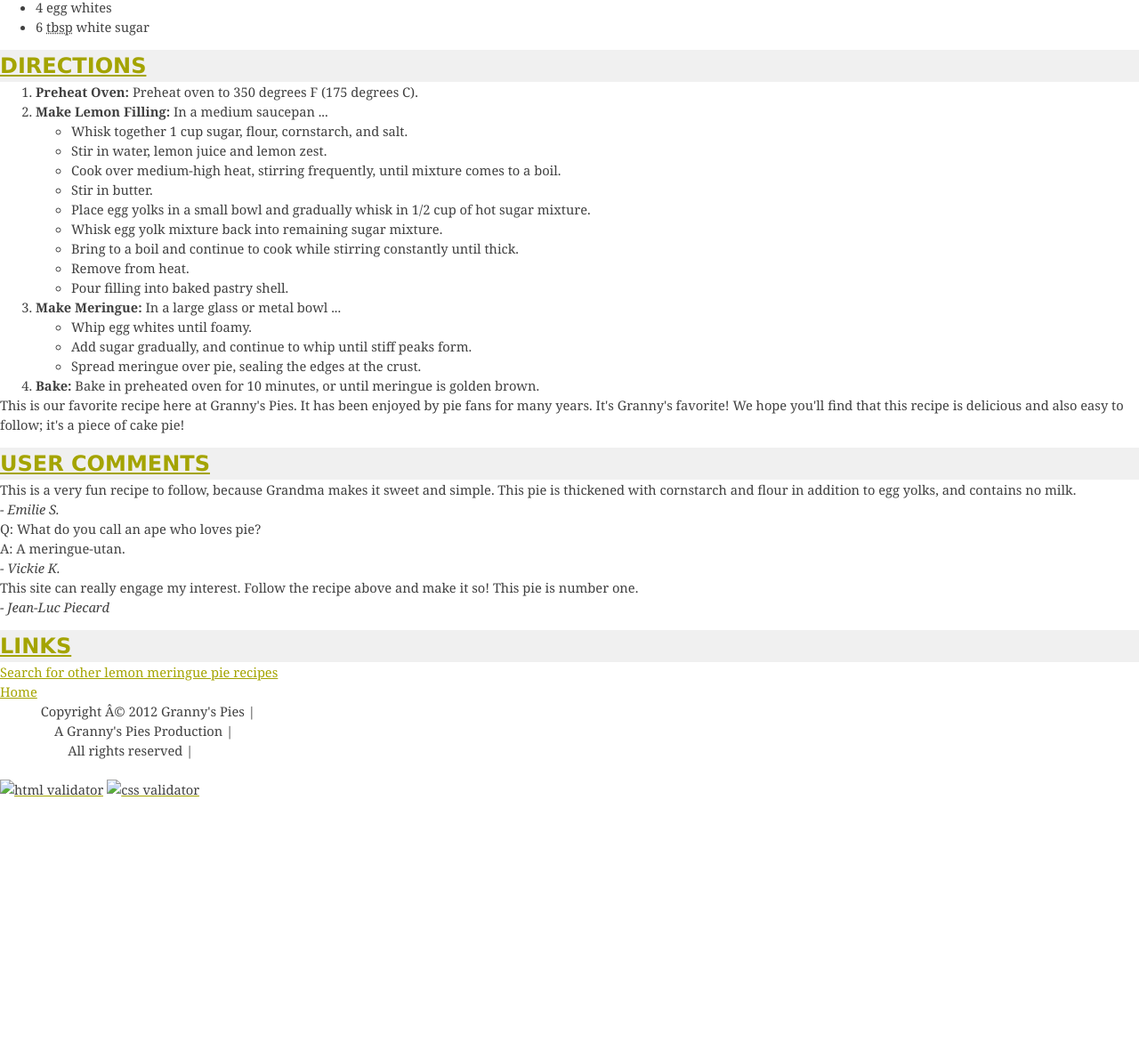
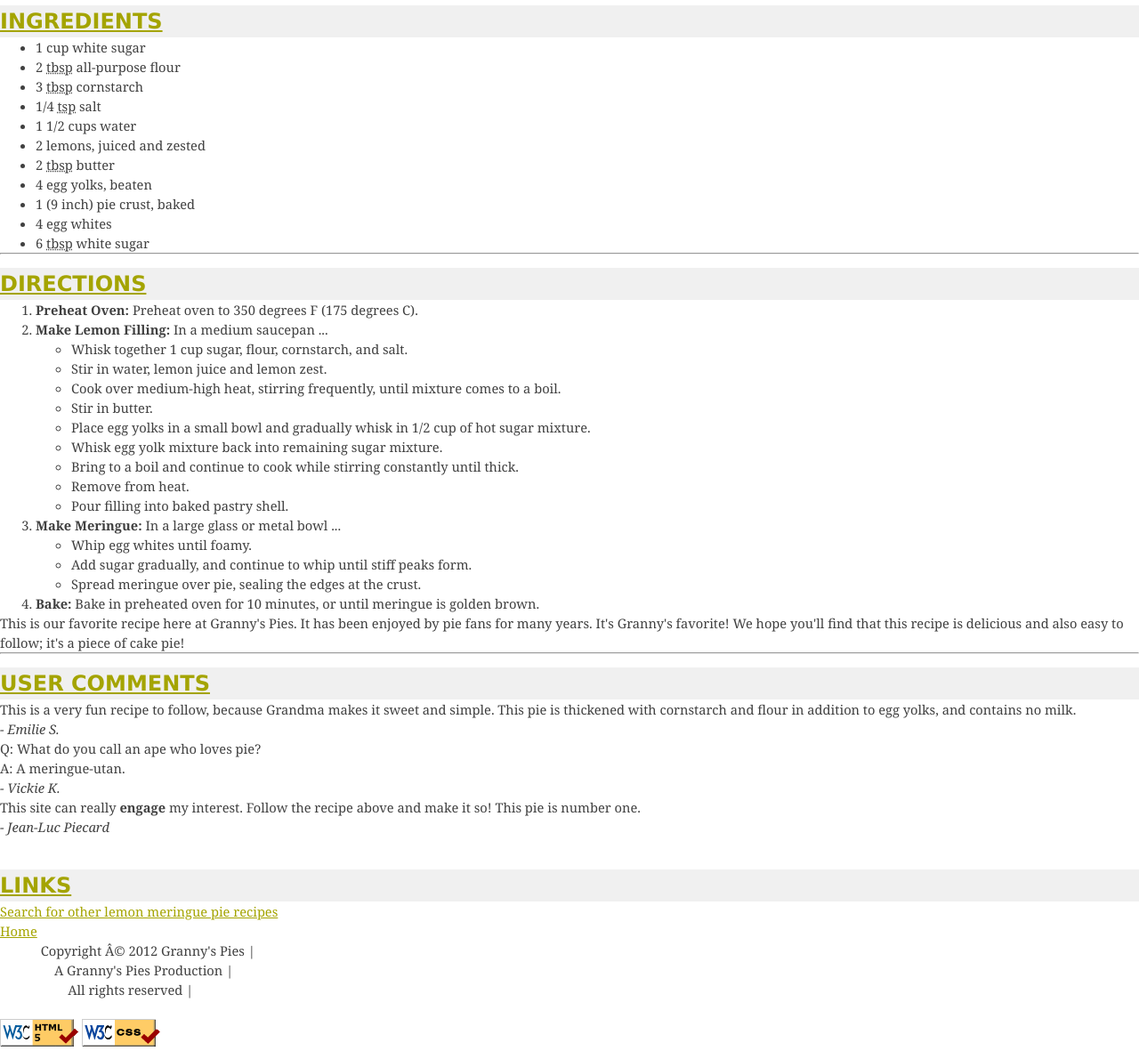
Before and after one commit to JulietDiamond/JulietDiamond, a plain HTML site: page PieReceipe/pie.html in a window 1280 px wide. Shown: the part 445-1626 px from the top of the page at 89% size. Before the commit the page ends 1343 px from the top, so only its background shows below. Drawn offline with Linux system fonts and the light colour scheme.

Commit message:
Organized my folders

```diff
--- a/images/pie.html
+++ b/PieReceipe/pie.html
@@ -10,8 +10,10 @@
     <header>
         <h1>Grandma's Lemon Meringue Pie</h1>
     </header>
-<section>
-    <img src="images/pie.jpg" alt="Pie Picture">
+<section class="pie-image-desc">
+    <div class="pie-image">
+        <img src="pieImages/pie.jpg" alt="Pie Picture">
+    </div>
     <div class="pie-desc">
     <p>One 9-inch pie</p>
     <p>30 Min-Prep time</p>
@@ -22,9 +24,9 @@
 </section>
 <hr>
 
-<section>
+<section class="ingredient-desc">
     <h2>INGREDIENTS</h2>
-    <ul>
+    <ul class="ingredient-list">
         <li>1 cup white sugar</li>
         <li>2 <abbr title="tablespoons">tbsp</abbr>  all-purpose flour</li>
         <li>3 <abbr title="tablespoons">tbsp</abbr> cornstarch</li>
@@ -38,16 +40,15 @@
         <li> 6 <abbr title="tablespoons">tbsp</abbr> white sugar</li>
     </ul>
 </section>
+<hr>
 
-<section>
+<section class="directions">
     <h2>DIRECTIONS</h2>
     <ol>
-        <li>  <b>Preheat Oven: </b>  Preheat oven to 350 degrees F (175 degrees C).</li>
-        <li> <b>Make Lemon Filling:</b>   In a medium saucepan ...
+        <li>  <strong>Preheat Oven: </strong>  Preheat oven to 350 degrees F (175 degrees C).</li>
+        <li> <strong>Make Lemon Filling:</strong>   In a medium saucepan ...
             <ul>
-                <li>
-                    Whisk together 1 cup sugar, flour, cornstarch, and salt.
-                </li>
+                <li> Whisk together 1 cup sugar, flour, cornstarch, and salt.</li>
                 <li> Stir in water, lemon juice and lemon zest.</li>
                 <li> Cook over medium-high heat, stirring frequently, until mixture comes to a boil.</li>
                 <li> Stir in butter.</li>
@@ -58,27 +59,25 @@
                 <li>Pour filling into baked pastry shell.</li>
             </ul>
         </li>
-        <li> <b> Make Meringue: </b>  In a large glass or metal bowl ...
+        <li> <strong> Make Meringue: </strong>  In a large glass or metal bowl ...
         <ul>
-            <li>
-                Whip egg whites until foamy.
-            </li>
+            <li>Whip egg whites until foamy. </li>
             <li>Add sugar gradually, and continue to whip until stiff peaks form.</li>
             <li>Spread meringue over pie, sealing the edges at the crust.</li>
         </ul>
     </li>
-        <li> <b>Bake: </b>   Bake in preheated oven for 10 minutes, or until meringue is golden brown.</li>
+        <li> <strong>Bake: </strong>   Bake in preheated oven for 10 minutes, or until meringue is golden brown.</li>
     </ol>
     <p>This is our favorite recipe here at Granny's Pies. It has been enjoyed by pie fans for many years. It's Granny's favorite! We hope you'll find that this recipe
         is delicious and also easy to follow; it's a piece of cake pie!</p>
 </section>
+<hr>
 
-<section>
+<section class="user-comments">
     <h2>USER COMMENTS</h2>
     <blockquote>
         This is a very fun recipe to follow, because Grandma makes it sweet and simple. This pie is thickened with cornstarch and flour in addition to egg yolks, and contains no milk.
         <br><cite> - Emilie S.</cite>
-
     </blockquote>
 
    <blockquote>
@@ -90,12 +89,12 @@
 
    </blockquote>
        <blockquote>
-        This site can really engage my interest. Follow the recipe above and make it so! This pie is number one.
+        This site can really <strong>engage </strong>  my interest. Follow the recipe above and make it so! This pie is number one.
         <br><cite> - Jean-Luc Piecard</cite>
-
        </blockquote>
 </section>
-    <section>
+<br>
+    <section class="links">
         <h3>
             LINKS
         </h3>
@@ -113,11 +112,11 @@
         </pre>
         <a
         href="http://validator.w3.org/check?uri=https://julietdiamond.github.io/JulietDiamond/#"> <img
-        src="images/w3c-html.png"
+        src="pieImages/w3c-html.png"
         alt="html validator"/></a>
         <a
         href="http://validator.w3.org/check?uri=https://julietdiamond.github.io/JulietDiamond/#"> <img
-        src="images/w3c-css.png"
+        src="pieImages/w3c-css.png"
         alt="css validator"/></a>
     </footer>
 </body>
```
Also changed, not shown: AboutMe/aboutme.html (renamed from images/AboutMe/aboutme.html, +11 -5 lines), Profile/index.html (renamed from images/AboutMe/index.html, +2 -2 lines), AboutMe/AboutMeImages/happymood.jfif (renamed from images/happymood.jfif), AboutMe/AboutMeImages/sadface.jfif (renamed from images/sadface.jfif), AboutMe/AboutMeImages/w3c-css.png (renamed from images/w3c-css.png), AboutMe/AboutMeImages/w3c-html.png (renamed from images/w3c-html.png), PieReceipe/pie.css (renamed from images/pie.css), PieReceipe/pieImages/pie.jpg (renamed from images/pie.jpg), PieReceipe/pieImages/w3c-css.png (added), PieReceipe/pieImages/w3c-html.png (added), Profile/ProfileImages/profilePics.jfif (renamed from images/profilePics.jfif), Profile/ProfileImages/w3c-css.png (added), Profile/ProfileImages/w3c-html.png (added), Profile/styles.css (renamed from images/AboutMe/styles.css).
